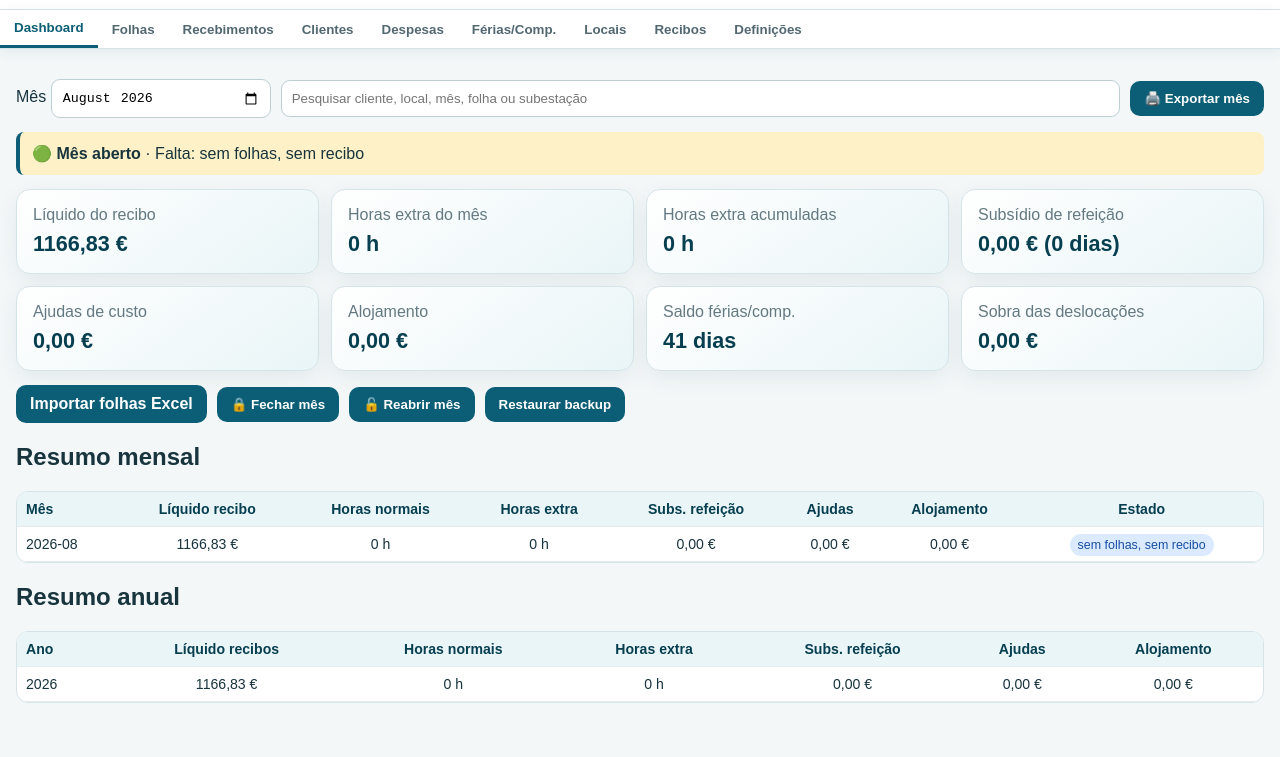
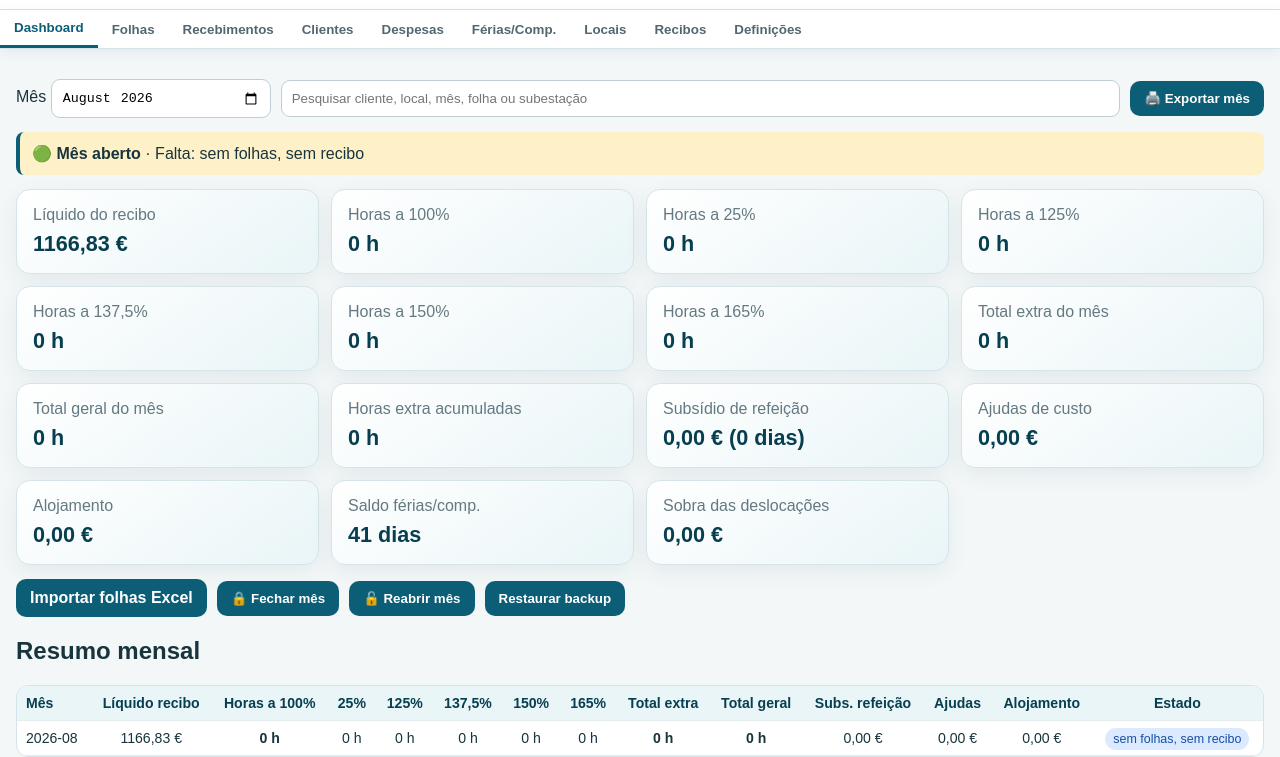
Before and after one commit to RubenDGS/Controlo-Horas, a plain HTML site: page index.html in a window 1280 px wide. Shown: the part 69-826 px from the top of the page. Before the commit the page ends 800 px from the top, so only its background shows below. Drawn offline with Linux system fonts and the light colour scheme.

Commit message:
Add files via upload
v3.3

```diff
--- a/app.js
+++ b/app.js
@@ -83,10 +83,55 @@ function balance(){return num(db.settings.saldoInicial)+db.sheets.reduce((a,s)=>
 function expenseSummary(m){const ex=db.expenses.filter(x=>monthOf(x.date)===m),g=monthGroup(m),food=ex.reduce((a,x)=>a+num(x.food),0),sleep=ex.reduce((a,x)=>a+num(x.sleep),0);return{food,sleep,travel:g.travel,lodging:g.lodging,remain:g.travel+g.lodging-food-sleep}}
 function allMonths(){const set=new Set(db.sheets.flatMap(s=>(s.entries||[]).map(e=>monthOf(e.date))).concat(db.payments.map(x=>x.month),db.expenses.map(x=>monthOf(x.date)),db.receipts.map(x=>x.month)));set.add(currentMonth());return [...set].filter(Boolean).sort()}
 function monthStatus(m){const warnings=[];if(!sheetsForMonth(m).length)warnings.push('sem folhas');if(!db.receipts.some(r=>r.month===m))warnings.push('sem recibo');if(m>='2027-01'&&monthGroup(m).travel+monthGroup(m).lodging>0&&!db.expenses.some(x=>monthOf(x.date)===m))warnings.push('sem despesas');const r=db.receipts.find(x=>x.month===m),p=salaryMonth(m);if(r?.net&&Math.abs(num(r.net)-p.net)>5)warnings.push('diferença no recibo');return warnings}
-function renderDashboard(){const m=$('dashMonth').value||currentMonth(),p=salaryMonth(m),e=expenseSummary(m),extra=p.h25+p.h125+p.h1375+p.h150+p.h165;const allExtra=db.sheets.reduce((a,s)=>a+num(s.h25)+num(s.h125)+num(s.h1375)+num(s.h150)+num(s.h165),0);$('dashNet').textContent=euro(p.net);$('dashExtra').textContent=fmt(extra)+' h';$('dashExtraAll').textContent=fmt(allExtra)+' h';const mealCount=mealDays(m);$('dashMeal').textContent=`${euro(mealCount*db.settings.refeicaoDia)} (${mealCount} dias)`;$('dashTravel').textContent=euro(p.travel);$('dashLodging').textContent=euro(p.lodging);$('dashBalance').textContent=fmt(balance())+' dias';$('dashExpenseBalance').textContent=euro(e.remain);const w=monthStatus(m),closed=isClosed(m);$('monthStatus').className='statusBox '+(w.length?'status-warn':'status-ok');$('monthStatus').innerHTML=`<strong>${closed?'🔒 Mês fechado':'🟢 Mês aberto'}</strong>${w.length?' · Falta: '+w.join(', '):' · Registos completos'}`;renderMonthly();renderAnnual()}
-function renderMonthly(){let h='<tr><th>Mês</th><th>Líquido recibo</th><th>Horas normais</th><th>Horas extra</th><th>Subs. refeição</th><th>Ajudas</th><th>Alojamento</th><th>Estado</th></tr>';for(const m of allMonths().reverse()){const p=salaryMonth(m),extra=p.h25+p.h125+p.h1375+p.h150+p.h165,w=monthStatus(m);h+=`<tr><td>${m}</td><td>${euro(p.net)}</td><td>${fmt(p.normal)} h</td><td>${fmt(extra)} h</td><td>${euro(mealDays(m)*db.settings.refeicaoDia)}</td><td>${euro(p.travel)}</td><td>${euro(p.lodging)}</td><td>${isClosed(m)?'<span class="closedBadge">Fechado</span>':w.length?'<span class="closedBadge">'+w.join(', ')+'</span>':'<span class="openBadge">Completo</span>'}</td></tr>`}$('monthlyTable').innerHTML=h}
-function renderAnnual(){const years={};for(const m of allMonths()){const y=m.slice(0,4),p=salaryMonth(m);years[y]??={net:0,normal:0,extra:0,meal:0,travel:0,lodging:0};years[y].net+=p.net;years[y].normal+=p.normal;years[y].extra+=p.h25+p.h125+p.h1375+p.h150+p.h165;years[y].meal+=mealDays(m)*db.settings.refeicaoDia;years[y].travel+=p.travel;years[y].lodging+=p.lodging}let h='<tr><th>Ano</th><th>Líquido recibos</th><th>Horas normais</th><th>Horas extra</th><th>Subs. refeição</th><th>Ajudas</th><th>Alojamento</th></tr>';for(const y of Object.keys(years).sort().reverse()){const x=years[y];h+=`<tr><td>${y}</td><td>${euro(x.net)}</td><td>${fmt(x.normal)} h</td><td>${fmt(x.extra)} h</td><td>${euro(x.meal)}</td><td>${euro(x.travel)}</td><td>${euro(x.lodging)}</td></tr>`}$('annualTable').innerHTML=h}
-function renderSheets(){const q=norm($('sheetSearch').value);let h='<tr><th>Ficheiro</th><th>Período</th><th>Cliente</th><th>Local</th><th>Normais</th><th>Extra</th><th>Ajudas</th><th>Aloj.</th><th></th></tr>';for(const s of [...db.sheets].sort((a,b)=>b.dataFinal.localeCompare(a.dataFinal))){if(q&&!norm(`${s.name} ${s.cliente} ${s.local} ${s.processo}`).includes(q))continue;const ex=num(s.h25)+num(s.h125)+num(s.h1375)+num(s.h150)+num(s.h165);h+=`<tr><td>${s.name}</td><td>${s.dataInicial}<br>${s.dataFinal}</td><td>${s.cliente}</td><td>${s.local}</td><td>${fmt(s.normal)} h</td><td>${fmt(ex)} h</td><td>${fmt(s.diasAjuda)} dias</td><td>${fmt(s.diasAloj)} dias</td><td><button onclick="removeSheet('${s.id}')">Apagar</button></td></tr>`}$('sheetsTable').innerHTML=h}
+function renderDashboard(){const m=$('dashMonth').value||currentMonth(),p=salaryMonth(m),e=expenseSummary(m),extra=p.h25+p.h125+p.h1375+p.h150+p.h165,totalHours=p.normal+extra;const allExtra=db.sheets.reduce((a,s)=>a+num(s.h25)+num(s.h125)+num(s.h1375)+num(s.h150)+num(s.h165),0);$('dashNet').textContent=euro(p.net);$('dashH100').textContent=fmt(p.normal)+' h';$('dashH25').textContent=fmt(p.h25)+' h';$('dashH125').textContent=fmt(p.h125)+' h';$('dashH1375').textContent=fmt(p.h1375)+' h';$('dashH150').textContent=fmt(p.h150)+' h';$('dashH165').textContent=fmt(p.h165)+' h';$('dashExtra').textContent=fmt(extra)+' h';$('dashTotalHours').textContent=fmt(totalHours)+' h';$('dashExtraAll').textContent=fmt(allExtra)+' h';const mealCount=mealDays(m);$('dashMeal').textContent=`${euro(mealCount*db.settings.refeicaoDia)} (${mealCount} dias)`;$('dashTravel').textContent=euro(p.travel);$('dashLodging').textContent=euro(p.lodging);$('dashBalance').textContent=fmt(balance())+' dias';$('dashExpenseBalance').textContent=euro(e.remain);const w=monthStatus(m),closed=isClosed(m);$('monthStatus').className='statusBox '+(w.length?'status-warn':'status-ok');$('monthStatus').innerHTML=`<strong>${closed?'🔒 Mês fechado':'🟢 Mês aberto'}</strong>${w.length?' · Falta: '+w.join(', '):' · Registos completos'}`;renderMonthly();renderAnnual()}
+function renderMonthly(){
+ let h='<tr><th>Mês</th><th>Líquido recibo</th><th>Horas a 100%</th><th>25%</th><th>125%</th><th>137,5%</th><th>150%</th><th>165%</th><th>Total extra</th><th>Total geral</th><th>Subs. refeição</th><th>Ajudas</th><th>Alojamento</th><th>Estado</th></tr>';
+ for(const m of allMonths().reverse()){
+  const p=salaryMonth(m);
+  const extra=p.h25+p.h125+p.h1375+p.h150+p.h165;
+  const totalHours=p.normal+extra;
+  const w=monthStatus(m);
+  h+=`<tr>
+   <td>${m}</td>
+   <td>${euro(p.net)}</td>
+   <td><strong>${fmt(p.normal)} h</strong></td>
+   <td>${fmt(p.h25)} h</td>
+   <td>${fmt(p.h125)} h</td>
+   <td>${fmt(p.h1375)} h</td>
+   <td>${fmt(p.h150)} h</td>
+   <td>${fmt(p.h165)} h</td>
+   <td><strong>${fmt(extra)} h</strong></td>
+   <td><strong>${fmt(totalHours)} h</strong></td>
+   <td>${euro(mealDays(m)*db.settings.refeicaoDia)}</td>
+   <td>${euro(p.travel)}</td>
+   <td>${euro(p.lodging)}</td>
+   <td>${isClosed(m)?'<span class="closedBadge">Fechado</span>':w.length?'<span class="closedBadge">'+w.join(', ')+'</span>':'<span class="openBadge">Completo</span>'}</td>
+  </tr>`;
+ }
+ $('monthlyTable').innerHTML=h;
+}
+function renderAnnual(){
+ const years={};
+ for(const m of allMonths()){
+  const y=m.slice(0,4),p=salaryMonth(m);
+  years[y]??={net:0,normal:0,h25:0,h125:0,h1375:0,h150:0,h165:0,meal:0,travel:0,lodging:0};
+  const x=years[y];
+  x.net+=p.net;x.normal+=p.normal;x.h25+=p.h25;x.h125+=p.h125;x.h1375+=p.h1375;x.h150+=p.h150;x.h165+=p.h165;
+  x.meal+=mealDays(m)*db.settings.refeicaoDia;x.travel+=p.travel;x.lodging+=p.lodging;
+ }
+ let h='<tr><th>Ano</th><th>Líquido recibos</th><th>Horas a 100%</th><th>25%</th><th>125%</th><th>137,5%</th><th>150%</th><th>165%</th><th>Total extra</th><th>Total geral</th><th>Subs. refeição</th><th>Ajudas</th><th>Alojamento</th></tr>';
+ for(const y of Object.keys(years).sort().reverse()){
+  const x=years[y],extra=x.h25+x.h125+x.h1375+x.h150+x.h165,total=x.normal+extra;
+  h+=`<tr>
+   <td>${y}</td><td>${euro(x.net)}</td><td><strong>${fmt(x.normal)} h</strong></td>
+   <td>${fmt(x.h25)} h</td><td>${fmt(x.h125)} h</td><td>${fmt(x.h1375)} h</td><td>${fmt(x.h150)} h</td><td>${fmt(x.h165)} h</td>
+   <td><strong>${fmt(extra)} h</strong></td><td><strong>${fmt(total)} h</strong></td>
+   <td>${euro(x.meal)}</td><td>${euro(x.travel)}</td><td>${euro(x.lodging)}</td>
+  </tr>`;
+ }
+ $('annualTable').innerHTML=h;
+}
+function renderSheets(){const q=norm($('sheetSearch').value);let h='<tr><th>Ficheiro</th><th>Período</th><th>Cliente</th><th>Local</th><th>100%</th><th>Extra</th><th>Ajudas</th><th>Aloj.</th><th></th></tr>';for(const s of [...db.sheets].sort((a,b)=>b.dataFinal.localeCompare(a.dataFinal))){if(q&&!norm(`${s.name} ${s.cliente} ${s.local} ${s.processo}`).includes(q))continue;const ex=num(s.h25)+num(s.h125)+num(s.h1375)+num(s.h150)+num(s.h165);h+=`<tr><td>${s.name}</td><td>${s.dataInicial}<br>${s.dataFinal}</td><td>${s.cliente}</td><td>${s.local}</td><td>${fmt(s.normal)} h</td><td>${fmt(ex)} h</td><td>${fmt(s.diasAjuda)} dias</td><td>${fmt(s.diasAloj)} dias</td><td><button onclick="removeSheet('${s.id}')">Apagar</button></td></tr>`}$('sheetsTable').innerHTML=h}
 function renderPayments(){const years=[...new Set(allMonths().map(m=>m.slice(0,4)))].sort().reverse(),sel=$('payYear').value||years[0]||String(new Date().getFullYear());$('payYear').innerHTML=years.map(y=>`<option ${y===sel?'selected':''}>${y}</option>`).join('');let sums={net:0,travel:0,lodging:0,meal:0},h='<tr><th>Mês</th><th>Bruto</th><th>SS</th><th>IRS</th><th>Líquido recibo</th><th>Ajudas</th><th>Alojamento</th><th>Subs. refeição</th><th>Recibo</th></tr>';for(const m of allMonths().filter(x=>x.startsWith(sel)).reverse()){const p=salaryMonth(m),receipt=db.receipts.find(r=>r.month===m);sums.net+=p.net;sums.travel+=p.travel;sums.lodging+=p.lodging;sums.meal+=mealDays(m)*db.settings.refeicaoDia;h+=`<tr><td>${m}</td><td>${euro(p.gross)}</td><td>- ${euro(p.ss)}</td><td>- ${euro(p.irs)}</td><td><strong>${euro(p.net)}</strong></td><td>${euro(p.travel)}</td><td>${euro(p.lodging)}</td><td>${euro(mealDays(m)*db.settings.refeicaoDia)}</td><td>${receipt?'✅':'⚠️ falta'}</td></tr>`}$('yearNet').textContent=euro(sums.net);$('yearTravel').textContent=euro(sums.travel);$('yearLodging').textContent=euro(sums.lodging);$('yearMeal').textContent=euro(sums.meal);$('paymentsTable').innerHTML=h}
 function latestSheetMonth(){
  const months=db.sheets.flatMap(s=>Array.isArray(s.entries)&&s.entries.length?s.entries.map(e=>monthOf(e.date)):[monthOf(s.dataFinal)]).filter(Boolean).sort();
@@ -110,13 +155,29 @@ function renderClients(){
    for(const k of ['normal','h25','h125','h1375','h150','h165'])groups[key][k]+=num(s[k]);
   }
  }
- let h='<tr><th>Cliente</th><th>Local</th><th>Normais</th><th>Total extra</th><th>25%</th><th>125%</th><th>137,5%</th><th>150%</th><th>165%</th></tr>';
+ let h='<tr><th>Cliente</th><th>Local</th><th>100%</th><th>25%</th><th>125%</th><th>137,5%</th><th>150%</th><th>165%</th><th>Total extra</th><th>Total geral</th></tr>';
  const rows=Object.values(groups).filter(x=>!q||norm(x.client+' '+x.local).includes(q)).sort((a,b)=>a.client.localeCompare(b.client));
+ const total={normal:0,h25:0,h125:0,h1375:0,h150:0,h165:0};
  for(const x of rows){
-  const ex=x.h25+x.h125+x.h1375+x.h150+x.h165;
-  h+=`<tr><td>${x.client}</td><td>${x.local}</td><td>${fmt(x.normal)}</td><td><strong>${fmt(ex)}</strong></td><td>${fmt(x.h25)}</td><td>${fmt(x.h125)}</td><td>${fmt(x.h1375)}</td><td>${fmt(x.h150)}</td><td>${fmt(x.h165)}</td></tr>`;
+  const extra=x.h25+x.h125+x.h1375+x.h150+x.h165,totalHours=x.normal+extra;
+  for(const k of Object.keys(total))total[k]+=num(x[k]);
+  h+=`<tr>
+   <td>${x.client}</td><td>${x.local}</td><td><strong>${fmt(x.normal)}</strong></td>
+   <td>${fmt(x.h25)}</td><td>${fmt(x.h125)}</td><td>${fmt(x.h1375)}</td><td>${fmt(x.h150)}</td><td>${fmt(x.h165)}</td>
+   <td><strong>${fmt(extra)}</strong></td><td><strong>${fmt(totalHours)}</strong></td>
+  </tr>`;
  }
- if(!rows.length)h+=`<tr><td colspan="9">Não existem folhas para ${m}. O último mês com folhas é ${latestSheetMonth()}.</td></tr>`;
+ if(rows.length){
+  const totalExtra=total.h25+total.h125+total.h1375+total.h150+total.h165;
+  const grand=total.normal+totalExtra;
+  h+=`<tr>
+   <th colspan="2">TOTAL DO MÊS</th>
+   <th>${fmt(total.normal)}</th><th>${fmt(total.h25)}</th><th>${fmt(total.h125)}</th><th>${fmt(total.h1375)}</th><th>${fmt(total.h150)}</th><th>${fmt(total.h165)}</th>
+   <th>${fmt(totalExtra)}</th><th>${fmt(grand)}</th>
+  </tr>`;
+ }else{
+  h+=`<tr><td colspan="10">Não existem folhas para ${m}. O último mês com folhas é ${latestSheetMonth()}.</td></tr>`;
+ }
  $('clientsTable').innerHTML=h;
 }
 function renderExpenses(){const m=$('expenseMonth').value||currentMonth(),s=expenseSummary(m);$('expenseTravelReceived').textContent=euro(s.travel);$('expenseFoodSpent').textContent=euro(s.food);$('expenseLodgingReceived').textContent=euro(s.lodging);$('expenseSleepSpent').textContent=euro(s.sleep);$('expenseRemain').textContent=euro(s.remain);let h='<tr><th>Data</th><th>Alimentação</th><th>Dormida</th><th>Observação</th><th></th></tr>';for(const x of db.expenses.filter(x=>monthOf(x.date)===m).sort((a,b)=>b.date.localeCompare(a.date))){h+=`<tr><td>${x.date}</td><td>${euro(x.food)}</td><td>${euro(x.sleep)}</td><td>${x.note||''}</td><td><button onclick="removeExpense('${x.id}')">Apagar</button></td></tr>`}$('expensesTable').innerHTML=h}
--- a/index.html
+++ b/index.html
@@ -48,7 +48,14 @@
   <div id="monthStatus" class="statusBox"></div>
   <div class="cards">
     <article><span>Líquido do recibo</span><strong id="dashNet">0,00 €</strong></article>
-    <article><span>Horas extra do mês</span><strong id="dashExtra">0 h</strong></article>
+    <article><span>Horas a 100%</span><strong id="dashH100">0 h</strong></article>
+    <article><span>Horas a 25%</span><strong id="dashH25">0 h</strong></article>
+    <article><span>Horas a 125%</span><strong id="dashH125">0 h</strong></article>
+    <article><span>Horas a 137,5%</span><strong id="dashH1375">0 h</strong></article>
+    <article><span>Horas a 150%</span><strong id="dashH150">0 h</strong></article>
+    <article><span>Horas a 165%</span><strong id="dashH165">0 h</strong></article>
+    <article><span>Total extra do mês</span><strong id="dashExtra">0 h</strong></article>
+    <article><span>Total geral do mês</span><strong id="dashTotalHours">0 h</strong></article>
     <article><span>Horas extra acumuladas</span><strong id="dashExtraAll">0 h</strong></article>
     <article><span>Subsídio de refeição</span><strong id="dashMeal">0,00 €</strong></article>
     <article><span>Ajudas de custo</span><strong id="dashTravel">0,00 €</strong></article>
@@ -93,7 +100,7 @@
     <label>Mês <input id="clientMonth" type="month"></label>
     <input id="clientFilter" placeholder="Filtrar cliente ou local">
   </div>
-  <p class="hint">Horas normais e extra são somadas por cliente no mês escolhido. Ao abrir, é selecionado automaticamente o último mês com folhas importadas.</p>
+  <p class="hint">Horas a 100% e extra são somadas por cliente no mês escolhido. Ao abrir, é selecionado automaticamente o último mês com folhas importadas.</p>
   <div class="tableWrap"><table id="clientsTable"></table></div>
 </section>
 
--- a/sw.js
+++ b/sw.js
@@ -1 +1 @@
-const C='controlo-horas-v3-1-correcoes';const A=['./','./index.html','./styles.css','./app.js','./manifest.webmanifest','./logotipo.png','./icon-192.png','./icon-512.png','./locations.json'];self.addEventListener('install',e=>{e.waitUntil(caches.open(C).then(c=>c.addAll(A)));self.skipWaiting()});self.addEventListener('activate',e=>{e.waitUntil(caches.keys().then(k=>Promise.all(k.filter(x=>x!==C).map(x=>caches.delete(x)))));self.clients.claim()});self.addEventListener('fetch',e=>{if(e.request.method!=='GET')return;e.respondWith(fetch(e.request).then(r=>{const x=r.clone();caches.open(C).then(c=>c.put(e.request,x));return r}).catch(()=>caches.match(e.request).then(r=>r||caches.match('./index.html'))))});
+const C='controlo-horas-v3-3-horas-100-anual';const A=['./','./index.html','./styles.css','./app.js','./manifest.webmanifest','./logotipo.png','./icon-192.png','./icon-512.png','./locations.json'];self.addEventListener('install',e=>{e.waitUntil(caches.open(C).then(c=>c.addAll(A)));self.skipWaiting()});self.addEventListener('activate',e=>{e.waitUntil(caches.keys().then(k=>Promise.all(k.filter(x=>x!==C).map(x=>caches.delete(x)))));self.clients.claim()});self.addEventListener('fetch',e=>{if(e.request.method!=='GET')return;e.respondWith(fetch(e.request).then(r=>{const x=r.clone();caches.open(C).then(c=>c.put(e.request,x));return r}).catch(()=>caches.match(e.request).then(r=>r||caches.match('./index.html'))))});
```
Also changed, not shown: LEIA-ME.txt.
